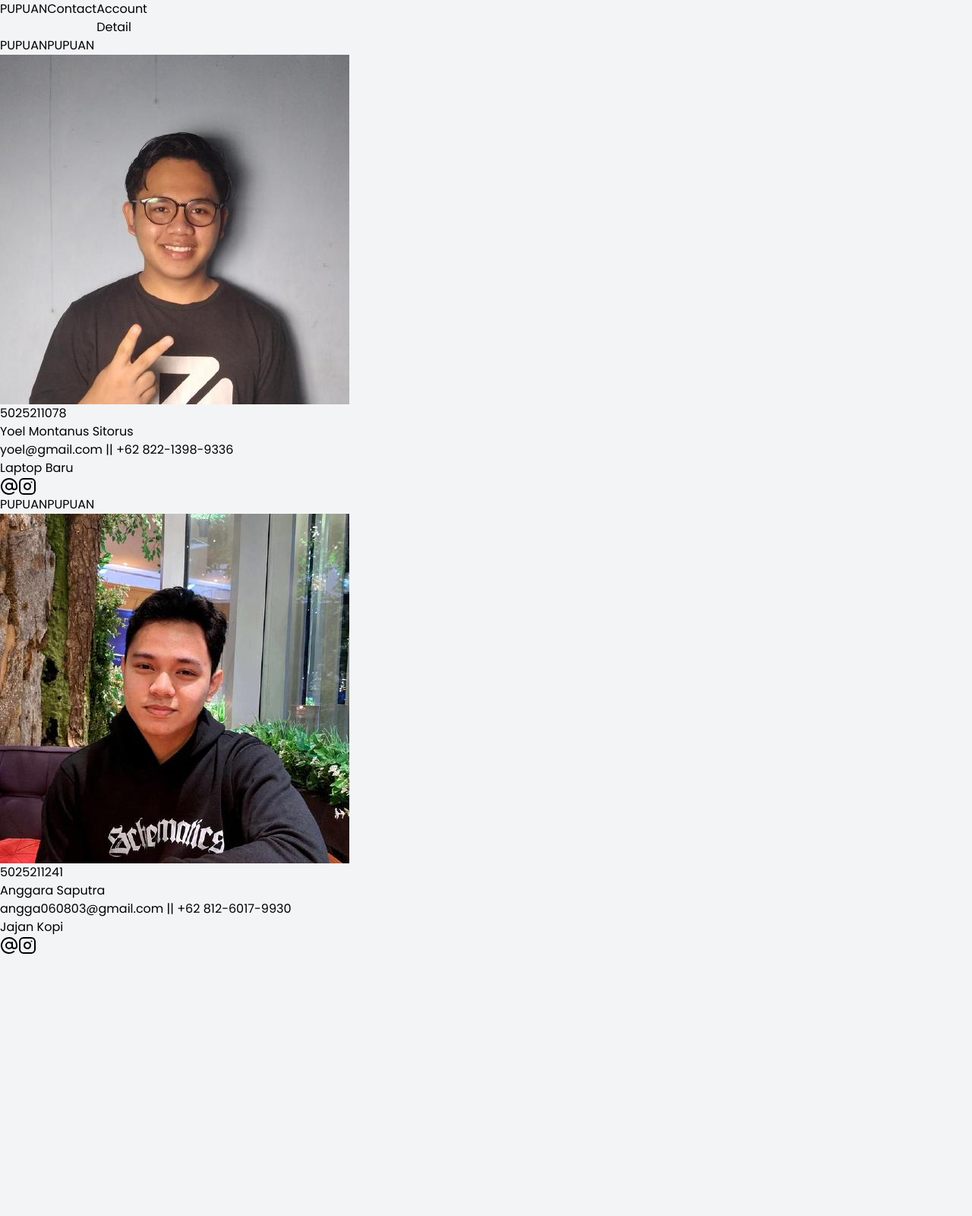
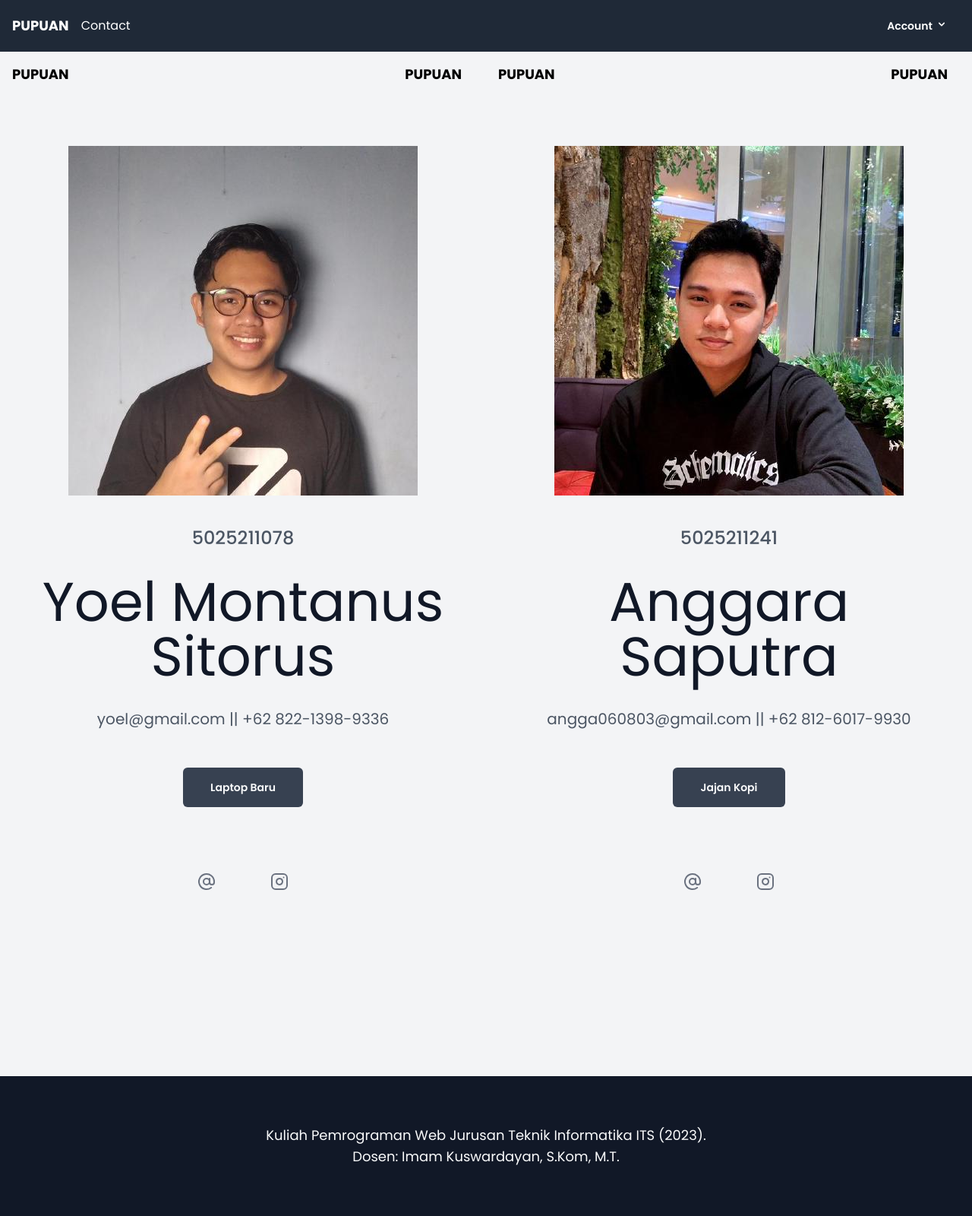
Before and after one commit to anggarasr666/Community_Wallet, a PHP site: page /contact.php in a window 1280 px wide. Shown: the whole page at 76% size. Before the commit the page ends 1255 px from the top, so only its background shows below. Run offline with PHP 8.4, Linux system fonts and the light colour scheme; style sheets or scripts are compiled from the project's sources; some libraries are stand-ins or nearby versions.

Commit message:
class information

```diff
--- a/contact.php
+++ b/contact.php
@@ -3,6 +3,17 @@
 
 <head>
     <meta charset="UTF-8">
+    <meta name="viewport" content="width=device-width, initial-scale=1.0">
+    <title>Contact</title>
+    <link rel="stylesheet" href="./output.css">
+    <link rel="stylesheet" href="./assets/css/styles.css">
+    <link rel="stylesheet" href="https://cdnjs.cloudflare.com/ajax/libs/animate.css/4.1.1/animate.min.css">
+    <link href="https://cdn.jsdelivr.net/npm/tailwindcss@2.2.19/dist/tailwind.min.css" rel="stylesheet">
+    <link rel="stylesheet" href="https://cdnjs.cloudflare.com/ajax/libs/animate.css/3.7.2/animate.min.css">
+    <script src="https://code.jquery.com/jquery-3.6.4.min.js"></script>
+    <script src="./assets/js/script.js"></script>
+    <script src="./node_modules/jquery/dist/jquery.min.js"></script>
+    <script src="https://cdn.jsdelivr.net/npm/alpinejs@2.8.2/dist/alpine.min.js" defer></script>
     <meta http-equiv="X-UA-Compatible" content="IE=edge">
     <meta name="viewport" content="width=device-width, initial-scale=1.0">
     <title>Porto - Tailwind Template</title>
@@ -140,6 +151,14 @@
         </div>
 
     </div>
+    <footer class="py-10 md:py-16 bg-gray-900 text-gray-50 text-center">
+        <div class="container max-w-screen-xl mx-auto px-4">
+            <p class="text-sm md:text-lg">
+                Kuliah Pemrograman Web Jurusan Teknik Informatika ITS (2023).
+                <br>Dosen: Imam Kuswardayan, S.Kom, M.T.
+            </p>
+        </div>
+    </footer>
 </body>
 
 </html>
--- a/db_functions.php
+++ b/db_functions.php
@@ -3,8 +3,8 @@ function dbconn()
 {
     $db_server = "127.0.0.1";
     $db_username = "root";
-    $db_password = "yoel1511";
-    $db_database = "db-pweb";
+    $db_password = "";
+    $db_database = "dbpweb#";
     $conn = mysqli_connect($db_server, $db_username, $db_password, $db_database);
 
     if (!$conn) {
--- a/edit_wallet.php
+++ b/edit_wallet.php
@@ -96,10 +96,11 @@ mysqli_close($conn);
     </script>
 </head>
 
-<body class="bg-gray-100 min-h-screen flex items-center justify-center">
+<body class="bg-gradient-to-br from-purple-800 to-blue-600 flex flex-col h-screen">
 
     <?php include('navbar.php'); ?>
-    <div class="bg-white p-8 rounded shadow-md w-full sm:w-96">
+    <div class="w-full flex items-center justify-center mt-20">
+    <div class="bg-white p-8 rounded shadow-md w-full sm:w-96 mt-8">
         <h2 class="text-2xl font-bold mb-6">Edit Wallet</h2>
 
         <form method="post">
@@ -118,6 +119,7 @@ mysqli_close($conn);
             </button>
         </form>
     </div>
+    </div>
 
 </body>
 
```
